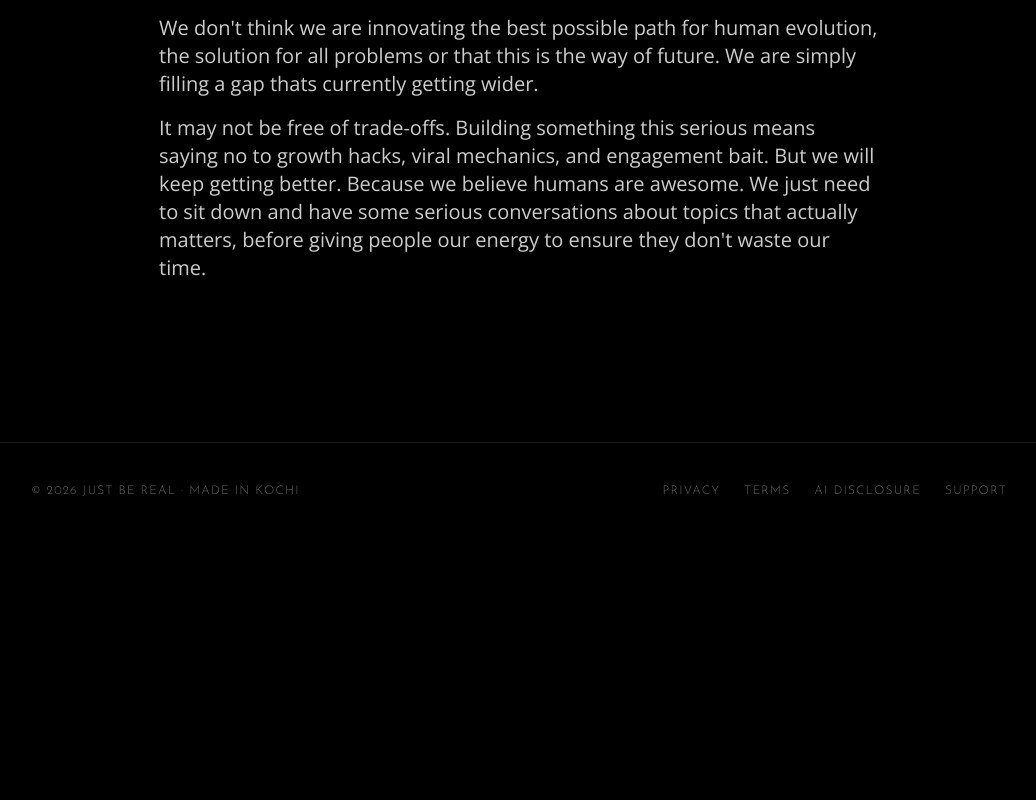
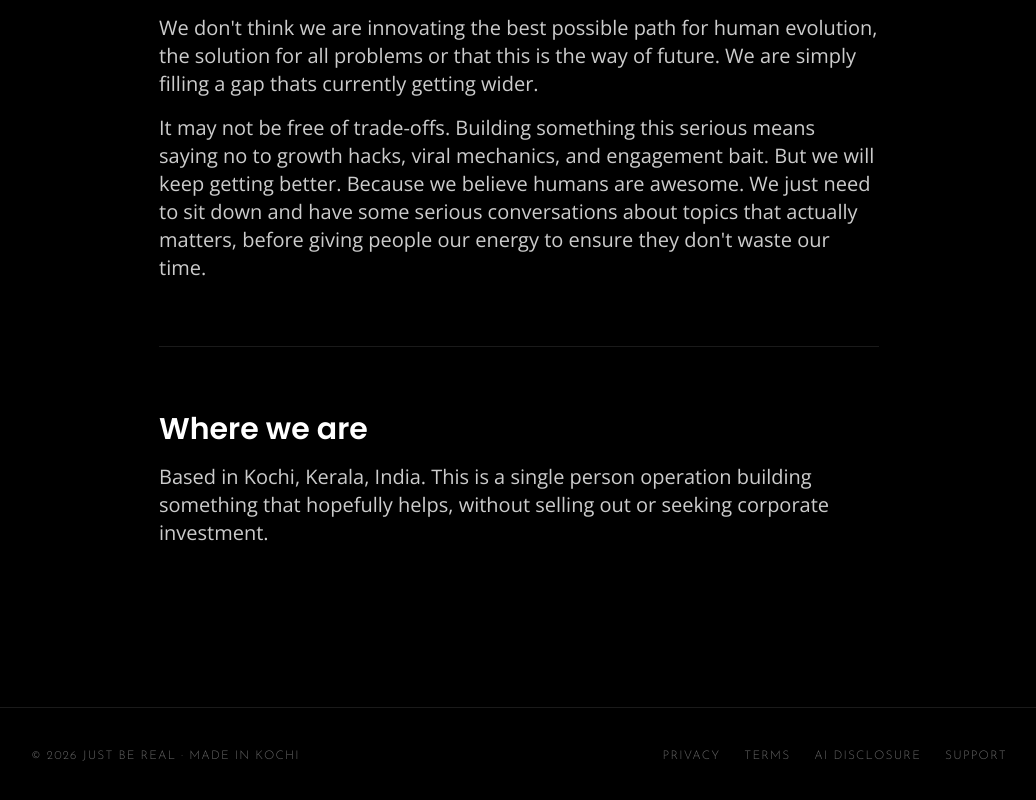
Before and after one commit to Anooppjay/justbereal-website, a Next.js app: page /about in a window 1280 px wide. Shown: the part 1711-2511 px from the top of the page, without its empty margins (121-1157 px from the left). Before the commit the page ends 2250 px from the top, so only its background shows below. Built offline with nearby package versions, Linux system fonts and the light colour scheme.

Commit message:
About page: add 'Where we are' section (Kochi, single person operation)

```diff
--- a/app/about/page.tsx
+++ b/app/about/page.tsx
@@ -64,6 +64,16 @@ export default function About() {
         </p>
       </section>
 
+      <hr className="border-white/10" />
+
+      {/* Where we are */}
+      <section className="space-y-4">
+        <h2 className="font-poppins font-semibold text-2xl sm:text-3xl">Where we are</h2>
+        <p className="font-open-sans text-lg sm:text-xl leading-relaxed text-white/80">
+          Based in Kochi, Kerala, India. This is a single person operation building something that hopefully helps, without selling out or seeking corporate investment.
+        </p>
+      </section>
+
     </div>
   );
 }
```
